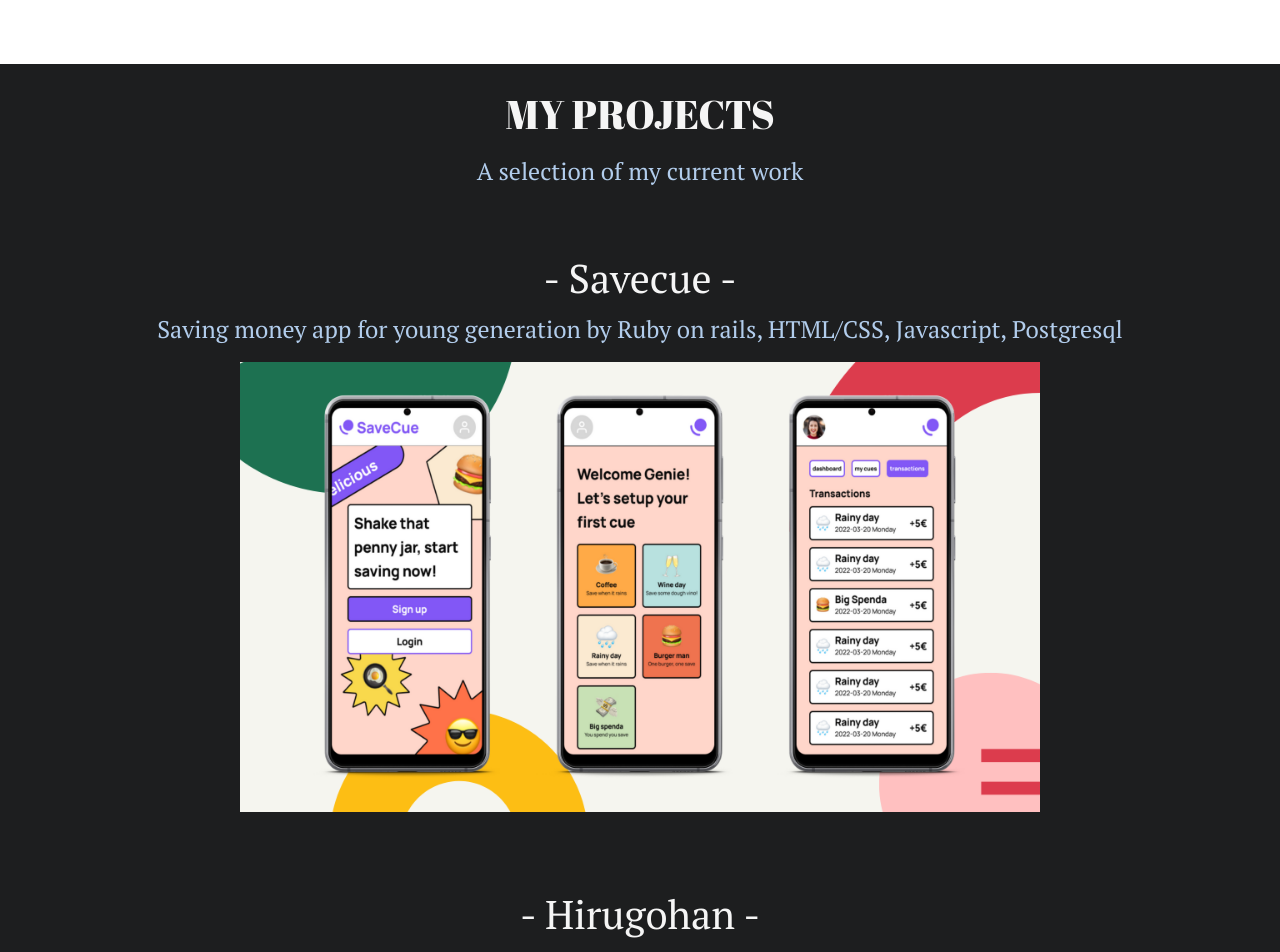
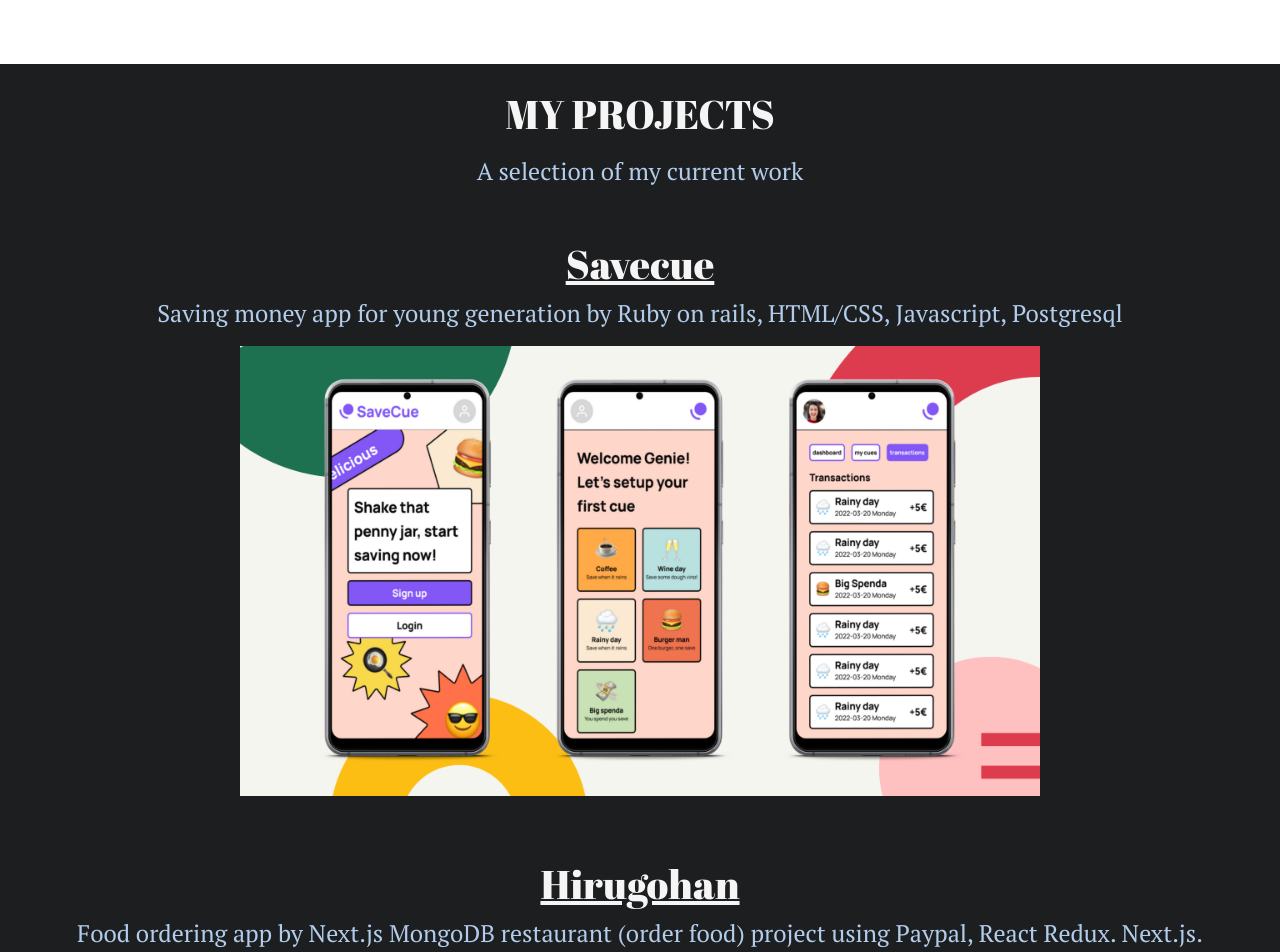
Before and after one commit to chiutzuning/response-web, a PHP site: page /src/index.html in a window 1280 px wide. Shown: the part 3189-4141 px from the top of the page. Run offline with PHP 8.4, Linux system fonts and the light colour scheme; some libraries are stand-ins or nearby versions; grey boxes are pictures that could not be loaded.

Commit message:
edit mobile version

```diff
--- a/css/style.css
+++ b/css/style.css
@@ -157,6 +157,13 @@
   margin-top: 100px;
 }
 .side-projects-title h1{
+  padding-top: 20px;
+  font-family: 'Abril Fatface';
+  font-size: 2.5rem;
+  color: whitesmoke;
+}
+
+.side-project-title .title-text{
   padding-top: 20px;
   font-family: 'Abril Fatface';
   font-size: 2.5rem;
--- a/src/index.html
+++ b/src/index.html
@@ -45,7 +45,7 @@
                 <a class="nav-link active" aria-current="page" href="/src/index.html">Home</a>
               </li>
               <li class="nav-item">
-                <a class="nav-link" href="blog.html">Blog</a>
+                <a class="nav-link" href="#">Blog</a>
               </li>
               <li class="nav-item">
                 <a class="nav-link" href="/src/contact.html">Contact me</a>
@@ -55,8 +55,8 @@
                   Link
                 </a>
                 <ul class="dropdown-menu" aria-labelledby="navbarDropdown">
-                  <li><a class="dropdown-item" href="/src/savecue-project.html">savecue</a></li>
-                  <li><a class="dropdown-item" href="/src/hirugohan-project.html">Hirugohan</a></li>
+                  <li><a class="dropdown-item" href="#">savecue</a></li>
+                  <li><a class="dropdown-item" href="#">Hirugohan</a></li>
                   <li><hr class="dropdown-divider"></li>
                   <li><a class="dropdown-item" href="#">Something else here</a></li>
                 </ul>
@@ -75,7 +75,7 @@
      <section class="site-banner">
       <div class="container">
         <div class="row">
-         <div class="col-xs-8 col-lg-8 col-md-12 site-title">
+         <div class="col-xs-8 col-lg-8 col-md-12 site-title justify-left">
            <div class="title-text-wrapper" data-aos="fade-up" data-aos-delay="100">
             <h1 class="title-text name-animation">Hello,</h1>
              <h1 class="title-text">I am Genie</h1>
@@ -322,8 +322,8 @@
         <h3 class="title-text">A selection of my current work</h3>
       </div>
       <div class="side-project-title text-center mt-5">
-        <h1 class="title-text">- Savecue -</h1>
-        <h3 class="title-text">Saving money app for young generation by Ruby on rails, HTML/CSS, Javascript, Postgresql</h3>
+        <a href="http://www.savecue.xyz/" class="title-text"> Savecue </a>
+        <h3 class="side-title-text">Saving money app for young generation by Ruby on rails, HTML/CSS, Javascript, Postgresql</h3>
       </div>
       <div class="side-project-list row">
         <div class="col-lg-12 col-md-12 col-sm-12 container-center" data-aos="fade-in" data-aos-delay="200">
@@ -331,20 +331,18 @@
         </div>
       </div>
       <div class="side-project-title text-center mt-5">
-        <h1 class="title-text">- Hirugohan -</h1>
-        <h3 class="title-text">Food ordering app by Next.js MongoDB restaurant (order food) project using Paypal, React Redux. Next.js.</h3>
+        <a href="https://food-japanese-app.herokuapp.com/" class="title-text"> Hirugohan </a>
+        <h3 class="side-title-text">Food ordering app by Next.js MongoDB restaurant (order food) project using Paypal, React Redux. Next.js.</h3>
       </div>
       <div class="side-project-list row">
-        <div class="col-lg-12 col-md-12 col-sm-12 container-center mt-4">
-          <div class="side-project mt-3 border-shadow" data-aos="fade-in" data-aos-delay="200">
+          <div class="col-lg-12 col-md-12 col-sm-12 container-center" data-aos="fade-in" data-aos-delay="200">
             <img src="/assets/profile/food-app/project-img/pro-demo3.png" alt="confirmation_screen" width="800px">
           </div>
-        </div>
       </div>
       <div class="side-project-title text-center list-space">
         <h1 class="title-text">- Tourlist -</h1>
-        <h3 class="title-text">Bring your to a tour</h3>
-        <h3 class="title-text">To be continued.....</h3>
+        <h3 class="side-title-text">Bring your to a tour</h3>
+        <h3 class="side-title-text">To be continued.....</h3>
       </div>
       <div class="side-project-list">
         <!-- waiting for toulist -->
```
Also changed, not shown: other parts of css/style.css (+52 -4 lines).
